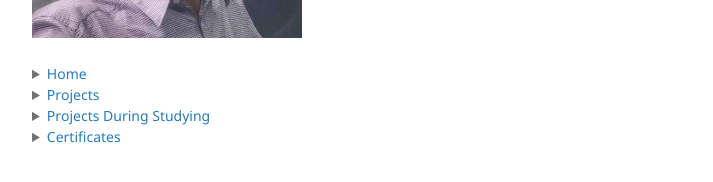
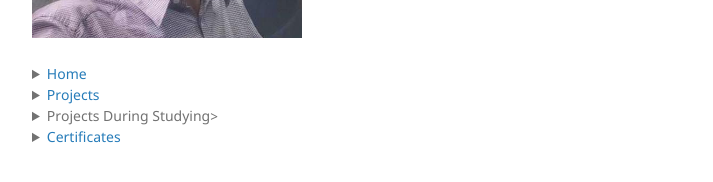
Before and after one commit to NaelAqel/naelaqel.github.io, a Jekyll site: the page built from index.md, in a window 1280 px wide. Shown: the part 341-523 px from the top of the page, without its empty margins (178-891 px from the left). Built offline with Jekyll 4.4.1, drawn with Linux system fonts in a browser that asks for light colours; the repository's description, which GitHub fills in, is left out.

```diff
--- a/_layouts/default.html
+++ b/_layouts/default.html
@@ -25,10 +25,10 @@
 
         <details><summary><a href="./index.html">Home</a></summary></details>
         <details><summary><a href="./Projects.html">Projects</a></summary></details>
-        <details><summary><a>Projects During Studying</a></summary>
+        <details><summary>Projects During Studying></summary>
 
-              <li><a href="./IBM Page.html">IBM Data Science Certificate</a></li>
-              <li><a href="./Datacamp.html">Datacamp Data Scientist with Python Certificate</a></details>
+        <li><a href="./IBM Page.html">IBM Data Science Certificate</a></li>
+        <li><a href="./Datacamp.html">Datacamp Data Scientist with Python Certificate</a></details>
         <details><summary><a href="./Certificates.html">Certificates</a></summary></details>
 
       </header>
```
